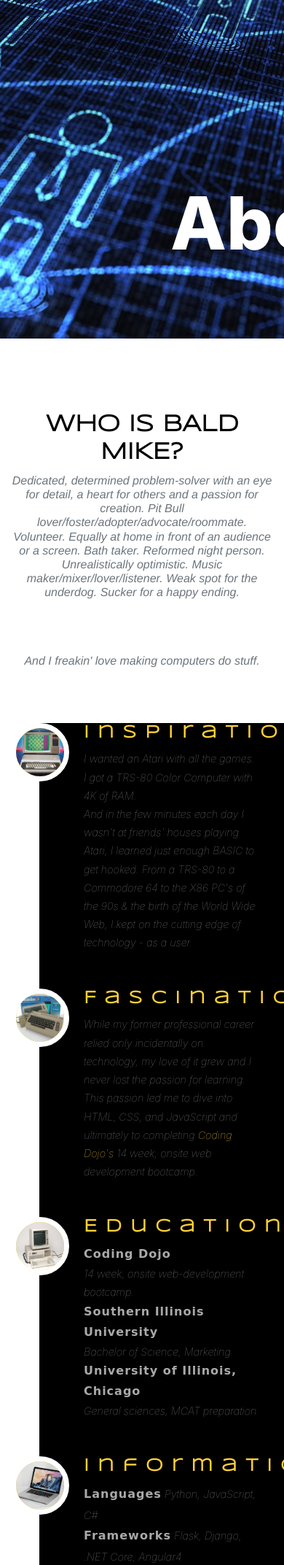
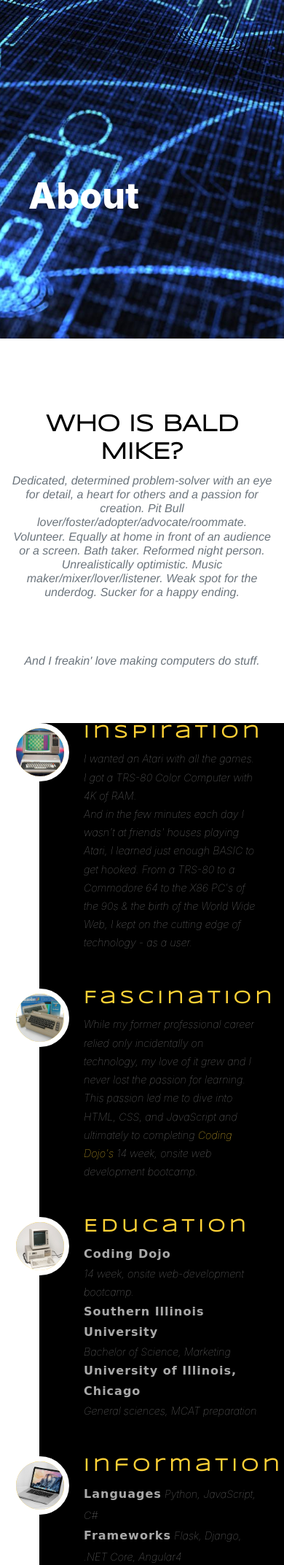
Before and after one commit to baldmike/portfolio2018, a Django app: page / in a window 390 px wide; the page is wider, and only the part inside the window is pictured. Shown: the part 875-3020 px from the top of that part at 73% size. Run offline with Django 3.2, Linux system fonts and the light colour scheme; parts of the project's set-up code (start-up, migrations or seed data) failed here and were passed over; some libraries are stand-ins or nearby versions; some web fonts are replaced.

Commit message:
mobile adjustments

```diff
--- a/apps/portfolio_app/static/portfolio_app/css/styles.css
+++ b/apps/portfolio_app/static/portfolio_app/css/styles.css
@@ -694,7 +694,7 @@ ul.social-buttons li a:active, ul.social-buttons li a:focus, ul.social-buttons l
 .title {
   color: #fed136;
   font-family: 'Syncopate', sans-serif;
-  letter-spacing: 12px;
+  letter-spacing: 6px;
 }
 
 .title2 {
@@ -754,16 +754,16 @@ ul.social-buttons li a:active, ul.social-buttons li a:focus, ul.social-buttons l
 
 .connected1:after {
   color: white;
-  font-size: 100px;
+  font-size: 50px;
   content: "About";
   position: relative;
-  left: 60%;
+  left: 10%;
   top: 400px;
 }
 
 .connected2:after {
   color: white;
-  font-size: 100px;
+  font-size: 50px;
   content: "Tech Skills";
   position: relative;
   left: 10%;
@@ -772,16 +772,16 @@ ul.social-buttons li a:active, ul.social-buttons li a:focus, ul.social-buttons l
 
 .connected3:after {
   color: white;
-  font-size: 100px;
+  font-size: 50px;
   content: "Portfolio";
   position: relative;
-  left: 60%;
+  left: 10%;
   top: 400px;
 }
 
 .connected4:after {
   color: white;
-  font-size: 100px;
+  font-size: 50px;
   content: "Connect";
   position: relative;
   left: 10%;
```
